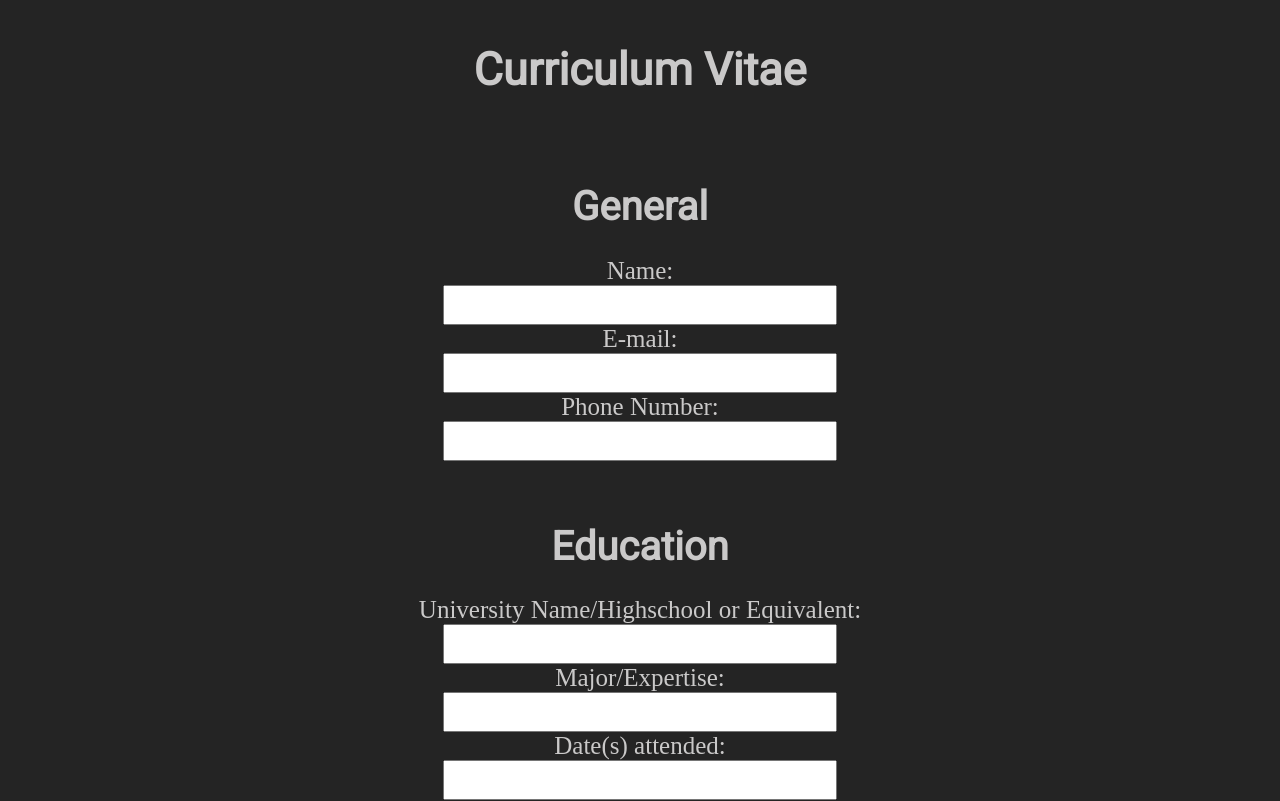
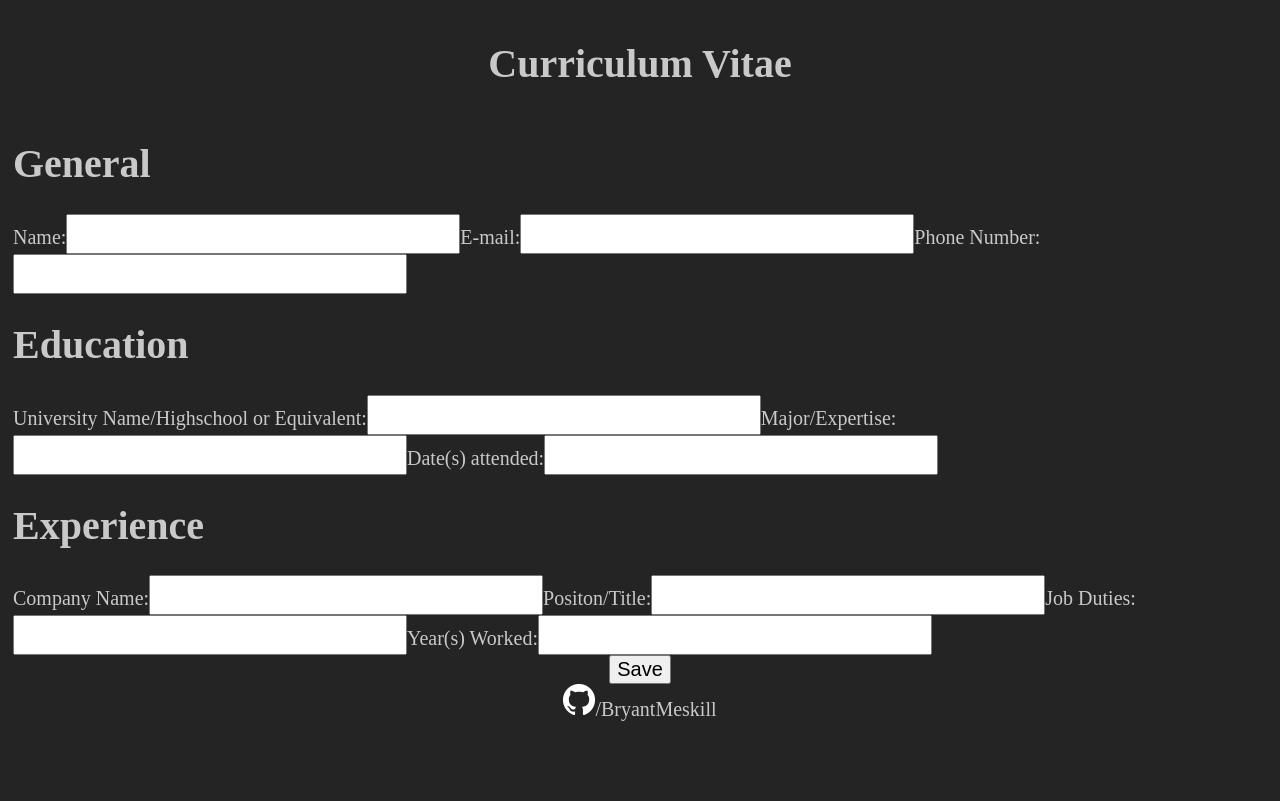
Before and after one commit to BryantMeskill/CVApplication, a React (Create React App) app: page / in a window 1280 px wide. Shown: the top 801 px of the page. Built offline with nearby package versions, Linux system fonts and the light colour scheme.

Commit message:
Move IDs to classes.

```diff
--- a/src/components/Education.js
+++ b/src/components/Education.js
@@ -18,16 +18,16 @@ class Education extends React.Component {
     const { school, major, date } = this.state;
     const { isEditing } = this.props;
     return (
-      <div id="section">
-        <h1 id="subtitle">Education</h1>
+      <div className="section">
+        <h1 className="subtitle">Education</h1>
         <form>
           {isEditing ? (
-            <div id="inputContainer">
+            <div className="inputContainer">
               <label type="text" htmlFor="school">
                 University Name/Highschool or Equivalent:
               </label>
               <input
-                id="school"
+                className="school"
                 value={school.value}
                 onChange={this.handleChange}
               />
@@ -35,7 +35,7 @@ class Education extends React.Component {
                 Major/Expertise:
               </label>
               <input
-                id="major"
+                className="major"
                 value={major.value}
                 onChange={this.handleChange}
               />
@@ -43,13 +43,13 @@ class Education extends React.Component {
                 Date(s) attended:
               </label>
               <input
-                id="date"
+                className="date"
                 value={date.value}
                 onChange={this.handleChange}
               />
             </div>
           ) : (
-            <div id="userInput">
+            <div className="userInput education">
               <text>University Name/Highschool or Equivalent: {school}</text>
               <text>Major/Expertise: {major}</text>
               <text>Date(s) attended: {date}</text>
--- a/src/components/Experience.js
+++ b/src/components/Experience.js
@@ -16,38 +16,38 @@ class Experience extends React.Component {
     const { isEditing } = this.props;
     const { company, position, tasks, worked } = this.state;
     return (
-      <div id="section">
-        <h1 id="subtitle">Experience</h1>
+      <div className="section">
+        <h1 className="subtitle">Experience</h1>
         <form>
           {isEditing ? (
-            <div id="inputContainer">
+            <div className="inputContainer">
               <label htmlFor="company">Company Name:</label>
               <input
-                id="company"
+                className="company"
                 value={company.value}
                 onChange={this.handleChange}
               />
               <label htmlFor="position">Positon/Title:</label>
               <input
-                id="position"
+                className="position"
                 value={position.value}
                 onChange={this.handleChange}
               />
               <label htmlFor="tasks">Job Duties:</label>
               <input
-                id="tasks"
+                className="tasks"
                 value={tasks.value}
                 onChange={this.handleChange}
               />
               <label htmlFor="worked">Year(s) Worked:</label>
               <input
-                id="worked"
+                className="worked"
                 value={worked.value}
                 onChange={this.handleChange}
               />
             </div>
           ) : (
-            <div id="userInput">
+            <div className="userInput experience">
               <text>Company Name: {company}</text>
               <text>Position/Title: {position}</text>
               <text>Job Duties: {tasks}</text>
--- a/src/components/Footer.js
+++ b/src/components/Footer.js
@@ -4,7 +4,7 @@ import logo from "../img/github.png";
 class Footer extends React.Component {
   render() {
     return (
-      <div id="footerDiv">
+      <div className="footerDiv">
         <text>
           <img src={logo} alt="GitHub logo" />
           /BryantMeskill
--- a/src/components/General.js
+++ b/src/components/General.js
@@ -24,16 +24,16 @@ class General extends React.Component {
     const { isEditing } = this.props;
 
     return (
-      <div id="section">
-        <h1 id="subtitle">General</h1>
+      <div className="section">
+        <h1 className="subtitle">General</h1>
         <form>
           {isEditing ? (
-            <div id="inputContainer">
+            <div className="inputContainer">
               <label htmlFor="userName">Name:</label>
               <input
                 name="userName"
                 type="text"
-                id="userName"
+                className="userName"
                 value={userName}
                 onChange={this.handleChange}
               />
@@ -41,7 +41,7 @@ class General extends React.Component {
               <input
                 name="email"
                 type="text"
-                id="email"
+                className="email"
                 value={email}
                 onChange={this.handleChange}
               />
@@ -49,13 +49,13 @@ class General extends React.Component {
               <input
                 name="phone"
                 type="text"
-                id="phone"
+                className="phone"
                 value={phone}
                 onChange={this.handleChange}
               />
             </div>
           ) : (
-            <div id="userInput">
+            <div className="userInput general">
               <text>Name: {userName}</text>
               <text>E-mail: {email}</text>
               <text>Phone Number: {phone}</text>
--- a/src/components/Header.js
+++ b/src/components/Header.js
@@ -4,7 +4,7 @@ class Header extends React.Component {
   render() {
     return (
       <div>
-        <h1 id="title">Curriculum Vitae</h1>
+        <h1 className="title">Curriculum Vitae</h1>
       </div>
     );
   }
```
